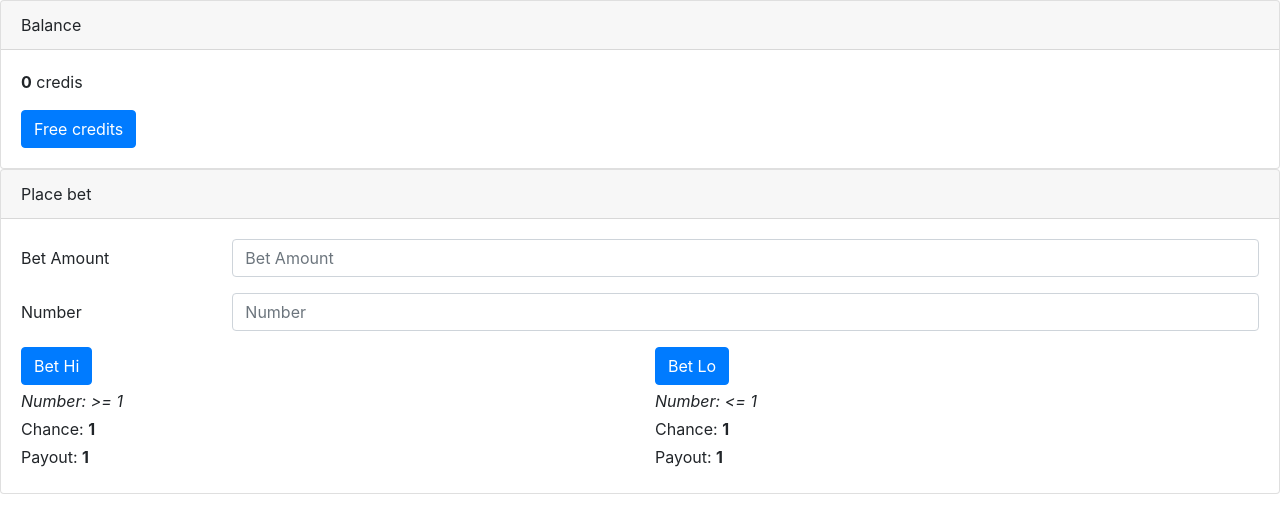
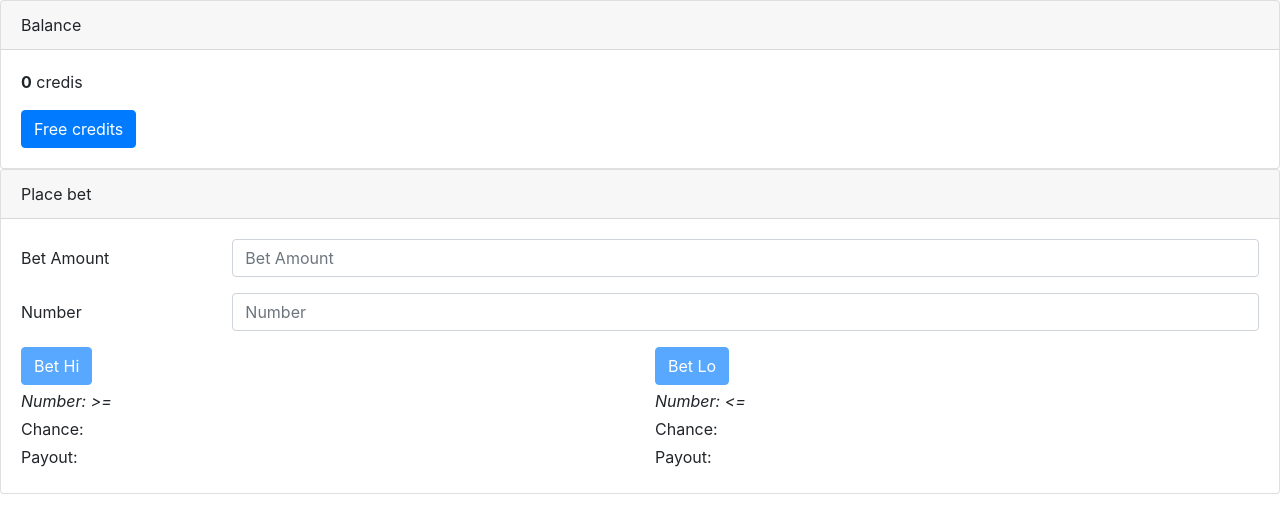
Before and after one commit to Lenseg/dices, an Angular app: page / in a window 1280 px wide. Shown: the top 532 px of the page. Built offline with nearby package versions, Linux system fonts and the light colour scheme.

Commit message:
bet form logic

```diff
--- a/src/app/modules/balance/balance.service.ts
+++ b/src/app/modules/balance/balance.service.ts
@@ -13,13 +13,13 @@ export class BalanceService {
   }
 
   getFreeCredits() {
-    if (this.balance.getValue() === 0) {
+    if (this.balance.value === 0) {
       this.balance.next(100);
     }
   }
 
   placeBet(amount) {
-    const currentBalance = this.balance.getValue();
+    const currentBalance = this.balance.value;
     if (currentBalance >= amount) {
       this.balance.next(currentBalance - amount);
     }
--- a/src/app/modules/bet/bet.component.html
+++ b/src/app/modules/bet/bet.component.html
@@ -3,32 +3,56 @@
     Place bet
   </div>
   <div class="card-body">
-    <form>
+    <form [formGroup]="betForm" novalidate>
       <div class="form-group row">
         <label for="amont" class="col-sm-2 col-form-label">Bet Amount</label>
         <div class="col-sm-10">
-          <input type="password" class="form-control" id="amont" placeholder="Bet Amount">
+          <input type="number" class="form-control" formControlName="amount" id="amont" placeholder="Bet Amount" [ngClass]="{
+              'is-valid': betForm.controls.amount.valid && betForm.controls.amount.touched,
+              'is-invalid': !betForm.controls.amount.valid && betForm.controls.amount.touched
+            }">
         </div>
       </div>
       <div class="form-group row">
         <label for="number" class="col-sm-2 col-form-label">Number</label>
         <div class="col-sm-10">
-          <input type="password" class="form-control" id="number" placeholder="Number">
+          <input type="number" class="form-control" formControlName="number" id="number" placeholder="Number" [ngClass]="{
+              'is-valid': betForm.controls.number.valid && betForm.controls.number.touched,
+              'is-invalid': !betForm.controls.number.valid && betForm.controls.number.touched
+            }">
         </div>
       </div>
     </form>
     <div class="row">
       <div class="col-sm-6">
-        <button class="btn btn-primary  mb-1">Bet Hi</button>
-        <p class="mb-1"><i>Number: >= 1</i></p>
-        <p class="mb-1">Chance: <b>1</b></p>
-        <p class="mb-1">Payout: <b>1</b></p>
+        <button class="btn btn-primary  mb-1" [disabled]="!betForm.valid">Bet Hi</button>
+        <p class="mb-1">
+          <i>Number: >=
+            <span [hidden]="!betForm.controls.number.valid">{{betForm.controls.number.value}}</span></i>
+        </p>
+        <p class="mb-1">
+          Chance:
+          <b [hidden]="!betForm.controls.number.valid">{{(100 - betForm.controls.number.value) || 1}}</b>
+        </p>
+        <p class="mb-1">
+          Payout:
+          <b [hidden]="!betForm.controls.number.valid">{{getPayout(100 - betForm.controls.number.value)}}x</b>
+        </p>
       </div>
       <div class="col-sm-6">
-        <button class="btn btn-primary mb-1">Bet Lo</button>
-        <p class="mb-1"><i>Number: <= 1</i></p>
-        <p class="mb-1">Chance: <b>1</b></p>
-        <p class="mb-1">Payout: <b>1</b></p>
+        <button class="btn btn-primary mb-1" [disabled]="!betForm.valid">Bet Lo</button>
+        <p class="mb-1">
+          <i>Number: <=
+            <span [hidden]="!betForm.controls.number.valid">{{betForm.controls.number.value}}</span></i>
+        </p>
+        <p class="mb-1">
+          Chance:
+          <b [hidden]="!betForm.controls.number.valid">{{betForm.controls.number.value}}</b>
+        </p>
+        <p class="mb-1">
+          Payout:
+          <b [hidden]="!betForm.controls.number.valid">{{getPayout(betForm.controls.number.value)}}x</b>
+        </p>
       </div>
     </div>
   </div>
--- a/src/app/modules/bet/bet.component.ts
+++ b/src/app/modules/bet/bet.component.ts
@@ -1,4 +1,7 @@
 import { Component, OnInit } from '@angular/core';
+import { FormBuilder, FormGroup, Validators, AbstractControl } from '@angular/forms';
+
+import { BalanceService } from '../balance/balance.service';
 
 @Component({
   selector: 'app-bet',
@@ -7,9 +10,24 @@ import { Component, OnInit } from '@angular/core';
 })
 export class BetComponent implements OnInit {
 
-  constructor() { }
+  betForm: FormGroup;
+
+  constructor(private fb: FormBuilder, private balanceService: BalanceService) {
+    this.betForm = this.fb.group({
+      amount: [ '', [ Validators.required, Validators.min(1), this.validateLessThanBalance.bind(this) ]],
+      number: [ '', [ Validators.required, Validators.min(1), Validators.max(100) ]]
+    });
+  }
 
   ngOnInit() {
   }
 
+  getPayout(chance) {
+    return (100 / (chance || 1)).toFixed(2);
+  }
+
+  validateLessThanBalance(control: AbstractControl) {
+    return this.balanceService.balance.value > control.value ? null : { overBalance: true };
+  }
+
 }
--- a/src/app/modules/bet/bet.module.ts
+++ b/src/app/modules/bet/bet.module.ts
@@ -1,9 +1,13 @@
 import { NgModule } from '@angular/core';
 import { CommonModule } from '@angular/common';
+import { FormsModule, ReactiveFormsModule } from '@angular/forms';
+
 import { BetComponent } from './bet.component';
 
 @NgModule({
   imports: [
+    FormsModule,
+    ReactiveFormsModule,
     CommonModule
   ],
   declarations: [BetComponent],
```
